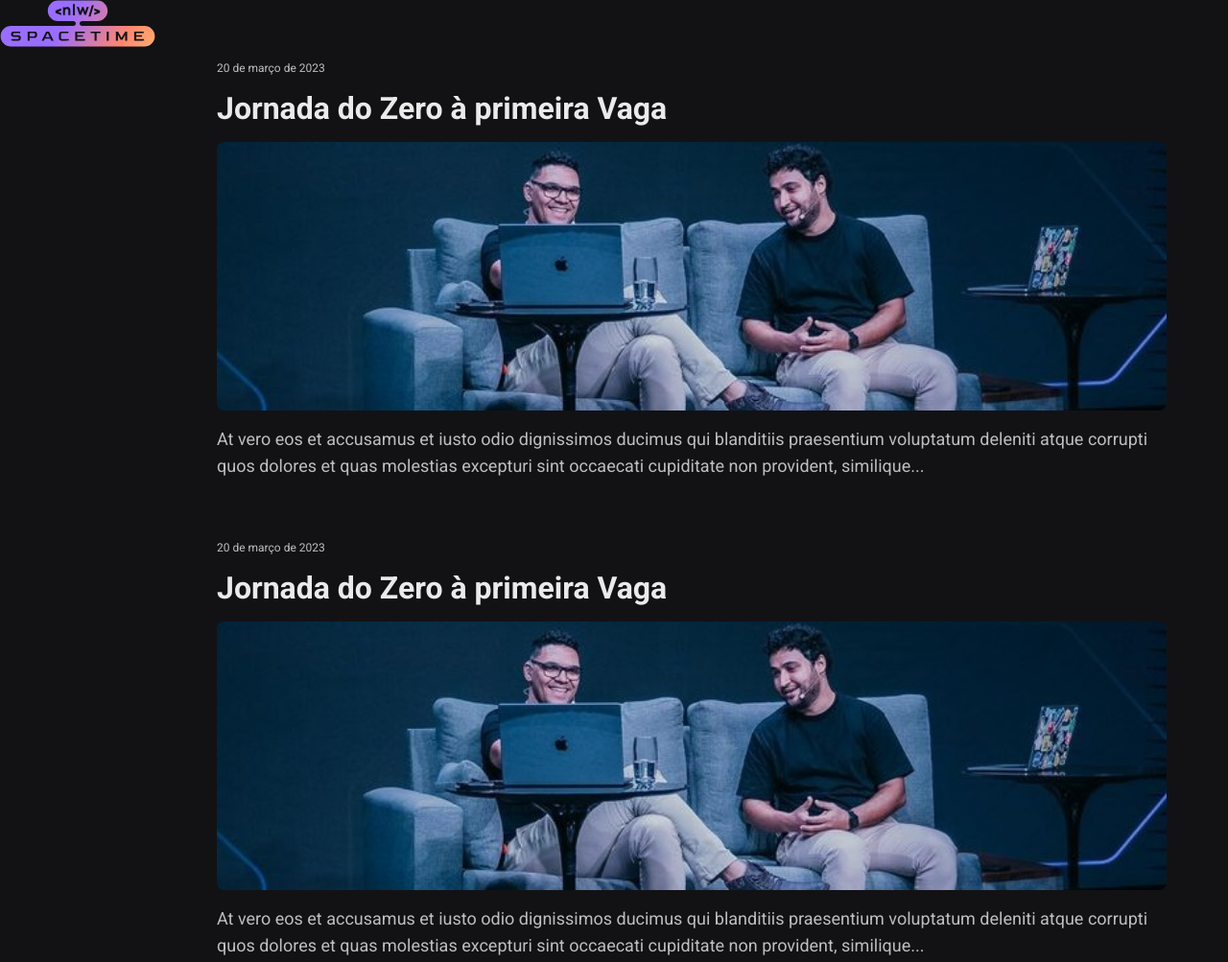
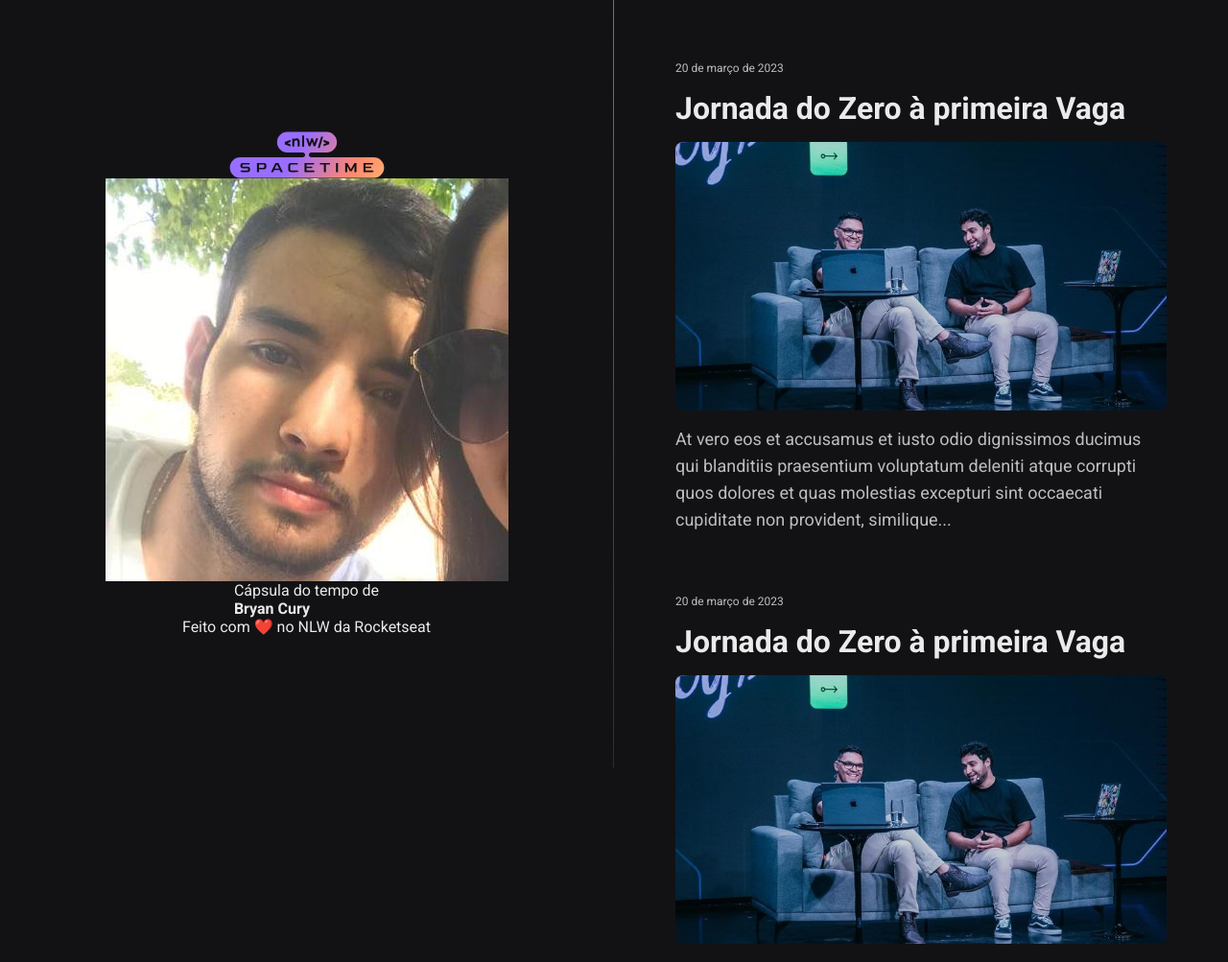
Before and after one commit to bryancury3r/nlw-spacetime-explore, a plain HTML site: page index.html in a window 1280 px wide. Shown: the top 1003 px of the page at 96% size. Drawn offline with Linux system fonts and the light colour scheme.

Commit message:
img profile, grid

```diff
--- a/css/style.css
+++ b/css/style.css
@@ -12,10 +12,14 @@ body {
 
   display: grid;
   grid-template-areas: "profile timeline";
+  grid-template-columns: 1fr 1fr;
+  grid-template-rows: 100vh;
 }
 
 nav {
   padding: 64px;
+
+  grid-area: timeline;
 }
 
 .memory {
@@ -49,3 +53,14 @@ nav {
   color: #bebebf;
   line-height: 28px;
 }
+
+aside {
+  grid-area: profile;
+  display: flex;
+  flex-direction: column;
+  align-items:center;
+  justify-content: center;
+
+  border-right: 1px solid;
+  border-image: linear-gradient(#727275, #2c2c31) 1;
+}
--- a/index.html
+++ b/index.html
@@ -19,6 +19,12 @@
   <body>
     <aside>
       <img src="./assets/logo.svg" alt="Logo NLW Spacetime" />
+
+      <img src="./assets/59518804.jpeg" alt="Foto do Bryan" />
+
+      <p>Cápsula do tempo de <br> <strong>Bryan Cury</strong></p>
+
+      <span>Feito com ❤️ no NLW da Rocketseat</span>
     </aside>
 
     <nav>
```
Also changed, not shown: assets/59518804.jpeg (added).
